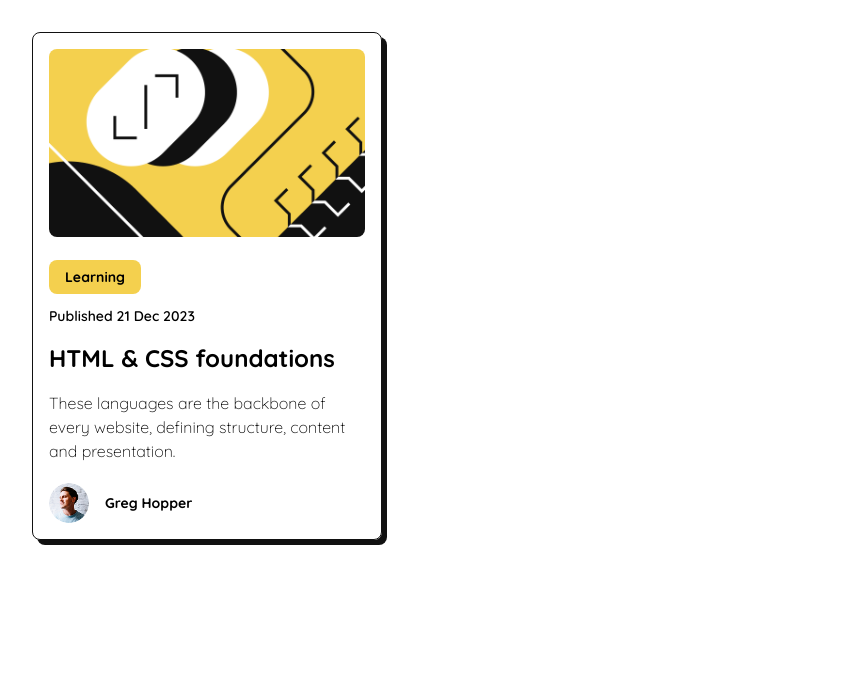
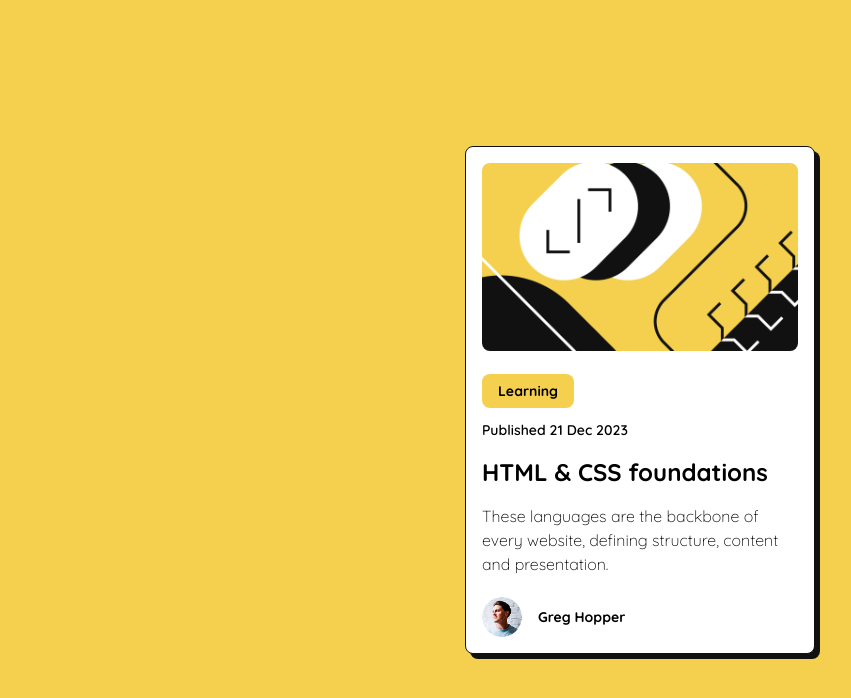
Before and after one commit to nkululek0/learning-card, a React (Vite) app: page / in a window 1280 px wide. Shown: the top 698 px of the page, without its empty margins (0-851 px from the left). Built offline with nearby package versions, Linux system fonts and the light colour scheme.

Commit message:
(Update): adds yellow background to entire app componenet and aligns it to the center of the page

```diff
--- a/src/App/App.module.css
+++ b/src/App/App.module.css
@@ -7,5 +7,10 @@
 }
 
 .main {
-  background-color: var(--white);
+  width: 100%;
+  height: 100%;
+  display: flex;
+  justify-content: center;
+  align-items: center;
+  background-color: var(--yellow);
 }
--- a/src/components/Card/Card.module.css
+++ b/src/components/Card/Card.module.css
@@ -5,7 +5,8 @@
     padding: 1rem;
     border: 1px solid var(--gray-950);
     border-radius: var(--global-border-radius);
-        box-shadow: 5px 5px var(--gray-950);
+    box-shadow: 5px 5px var(--gray-950);
+    background-color: var(--white);
 }
 
 /* END Parent Container */
--- a/src/index.css
+++ b/src/index.css
@@ -5,5 +5,8 @@
 
 body {
   font-family: "Quicksand", sans-serif;
-  padding: 2rem;
 }
+
+#root {
+  height: 100dvh;
+}
```
